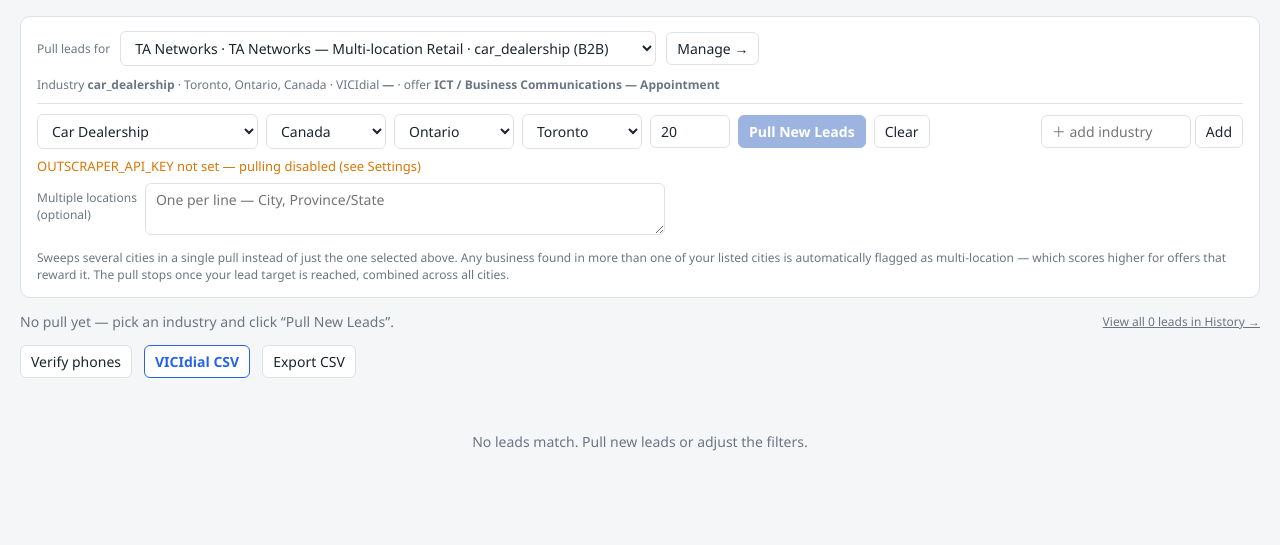
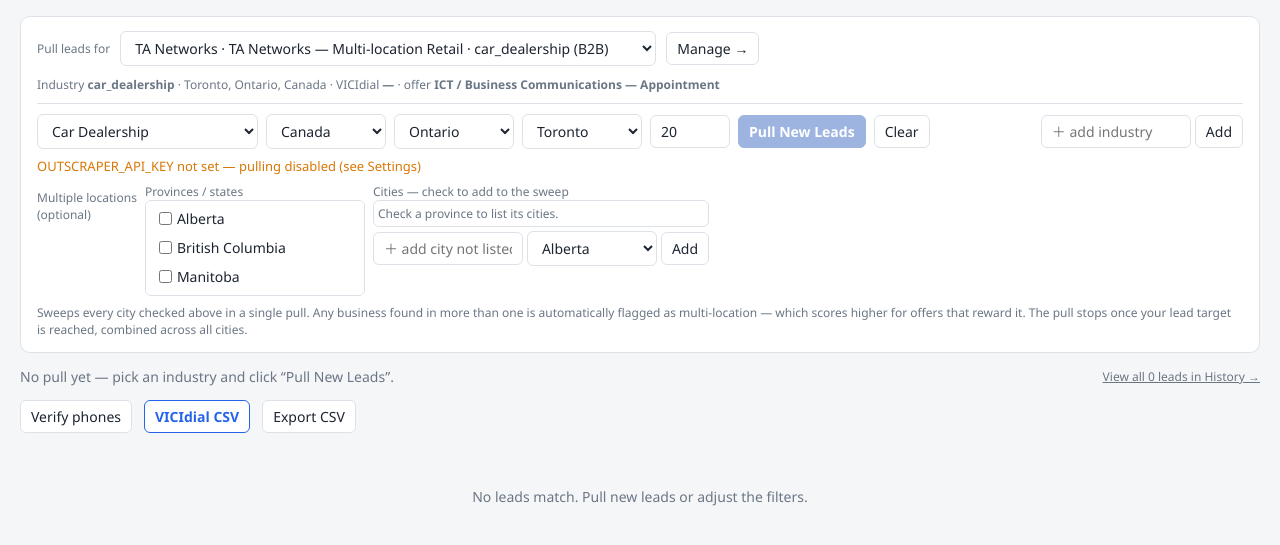
Before and after one commit to AbbieALtria/Outbound-Leads-, a Flask app: page /?campaign_id=1 in a window 1280 px wide. Shown: the part 43-588 px from the top of the page. Run offline with Flask 3, Linux system fonts and the light colour scheme; data comes from the database, SQL or seed files in the repository; data that the repository does not hold is empty.

Commit message:
Dashboard: multi-select city sweep (no free text) from CITIES_BY_STATE
Replace the free-text "Multiple locations" textarea with a typo-proof picker
built on the same geo data + cascade pattern as the single Country/Province/City
dropdowns:
- Province/State checklist (from statesByCountry) -> a City checklist that live-
  populates from CITIES_BY_STATE (+ known cities) for the checked provinces,
  reusing initGeo's fillCities merge. New initSweep() mirrors initGeo.
- Checked cities persist across province toggles (selected set); unchecking a
  province drops its cities.
- Small "+ add city not listed" input + province picker for the non-exhaustive
  fallback (like the single dropdown's "+ new city").
- parseLocations() now reads the checked city checkboxes (data-city/data-prov)
  into the SAME {city, state, country} shape -> same payload.locations. Backend
  sweep logic in pipeline.py is unchanged.
- Helper text updated to describe the checked-cities sweep.

Co-Authored-By: Claude Opus 4.8 <noreply@anthropic.com>

```diff
--- a/static/app.js
+++ b/static/app.js
@@ -73,6 +73,89 @@ function currentCity() {
     if (isNew) cityBox.focus();
   });
   fillStates();
+})();
+
+// ---- multi-city sweep picker: Province checklist -> City checklist ----
+// Same data + cascade pattern as the single-city dropdown above; no free text.
+(function initSweep() {
+  const country = document.getElementById("pull-country");
+  const provWrap = document.getElementById("sweep-provinces");
+  const cityWrap = document.getElementById("sweep-cities");
+  const addCity = document.getElementById("sweep-add-city");
+  const addProv = document.getElementById("sweep-add-prov");
+  const addBtn = document.getElementById("sweep-add-btn");
+  const cityEl = document.getElementById("pull-city");
+  if (!country || !provWrap || !cityWrap || !cityEl) return;
+  const parse = (el, attr) => { try { return JSON.parse(el.dataset[attr] || "{}"); } catch { return {}; } };
+  const statesByCountry = parse(country, "states");
+  const citiesByState = parse(cityEl, "cities");
+  const knownByState = parse(cityEl, "known");
+  const custom = {};                       // {province: [added cities]}
+  const selected = new Set();              // keys "province\tcity" — survives rebuilds
+  const key = (p, c) => p + "\t" + c;
+
+  const checkedProvinces = () =>
+    [...provWrap.querySelectorAll("input:checked")].map((i) => i.value);
+
+  const cityChk = (p, c) => {
+    const lbl = document.createElement("label"); lbl.className = "chk";
+    const inp = document.createElement("input"); inp.type = "checkbox";
+    inp.dataset.prov = p; inp.dataset.city = c;
+    inp.checked = selected.has(key(p, c));
+    inp.addEventListener("change", () =>
+      inp.checked ? selected.add(key(p, c)) : selected.delete(key(p, c)));
+    lbl.appendChild(inp);
+    lbl.appendChild(document.createTextNode(" " + c));
+    return lbl;
+  };
+
+  const fillCities = () => {
+    const provs = checkedProvinces();
+    // drop any selection whose province is no longer checked
+    [...selected].forEach((k) => { if (!provs.includes(k.split("\t")[0])) selected.delete(k); });
+    cityWrap.innerHTML = "";
+    if (!provs.length) {
+      cityWrap.innerHTML = '<span class="dim small">Check a province to list its cities.</span>';
+      return;
+    }
+    provs.forEach((p) => {
+      const cities = [...new Set([
+        ...(citiesByState[p] || []), ...(knownByState[p] || []), ...(custom[p] || []),
+      ])].sort((a, b) => a.localeCompare(b));
+      cities.forEach((c) => cityWrap.appendChild(cityChk(p, c)));
+    });
+  };
+
+  const fillProvinces = () => {
+    const list = statesByCountry[country.value] || [];
+    provWrap.innerHTML = ""; addProv.innerHTML = "";
+    selected.clear();
+    list.forEach((s) => {
+      const lbl = document.createElement("label"); lbl.className = "chk";
+      const inp = document.createElement("input"); inp.type = "checkbox"; inp.value = s;
+      inp.addEventListener("change", fillCities);
+      lbl.appendChild(inp); lbl.appendChild(document.createTextNode(" " + s));
+      provWrap.appendChild(lbl);
+      const o = document.createElement("option"); o.value = s; o.textContent = s;
+      addProv.appendChild(o);
+    });
+    if (!list.length) provWrap.innerHTML = '<span class="dim small">No provinces for this country.</span>';
+    fillCities();
+  };
+
+  if (addBtn) addBtn.addEventListener("click", () => {
+    const c = (addCity.value || "").trim(); const p = addProv.value;
+    if (!c || !p) return;
+    (custom[p] = custom[p] || []).push(c);
+    const provCb = [...provWrap.querySelectorAll("input")].find((i) => i.value === p);
+    if (provCb && !provCb.checked) provCb.checked = true;
+    selected.add(key(p, c));
+    addCity.value = "";
+    fillCities();
+  });
+
+  country.addEventListener("change", fillProvinces);
+  fillProvinces();
 })();
 
 // ---- status buttons ----
@@ -192,15 +275,13 @@ if (pullBtn) {
     });
   }
 
-  // Parse the "Multiple locations" box: one "City, State[, Country]" per line.
+  // Multi-city sweep: the checked city checkboxes (each carries its province).
+  // Same {city, state, country} shape the backend already expects.
   const parseLocations = () => {
-    const box = document.getElementById("pull-locations");
-    if (!box || !box.value.trim()) return [];
-    return box.value.split("\n").map((line) => {
-      const parts = line.split(",").map((p) => p.trim());
-      if (!parts[0]) return null;
-      return { city: parts[0] || "", state: parts[1] || "", country: parts[2] || "" };
-    }).filter(Boolean);
+    const country = (document.getElementById("pull-country") || {}).value || "";
+    return [...document.querySelectorAll("#sweep-cities input:checked")].map((cb) => ({
+      city: cb.dataset.city, state: cb.dataset.prov, country,
+    }));
   };
 
   pullBtn.addEventListener("click", async () => {
--- a/templates/dashboard.html
+++ b/templates/dashboard.html
@@ -79,10 +79,21 @@
     {% endif %}
   </div>
   <div class="pull-controls" style="margin-top:8px; align-items:flex-start;">
-    <label class="dim small" for="pull-locations" style="padding-top:6px;">Multiple locations<br><span class="dim">(optional)</span></label>
-    <textarea id="pull-locations" rows="2" style="flex:1; min-width:280px; max-width:520px; font:inherit; padding:6px 10px; border:1px solid var(--border); border-radius:6px;"
-      placeholder="One per line — City, Province/State"></textarea>
-    <span class="dim small" style="padding-top:6px;">Sweeps several cities in a single pull instead of just the one selected above. Any business found in more than one of your listed cities is automatically flagged as multi-location — which scores higher for offers that reward it. The pull stops once your lead target is reached, combined across all cities.</span>
+    <label class="dim small" style="padding-top:6px;">Multiple locations<br><span class="dim">(optional)</span></label>
+    <div>
+      <div class="dim small">Provinces / states</div>
+      <div id="sweep-provinces" class="ind-checks" style="max-width:220px;"></div>
+    </div>
+    <div>
+      <div class="dim small">Cities <span class="dim">— check to add to the sweep</span></div>
+      <div id="sweep-cities" class="ind-checks" style="max-width:340px;"></div>
+      <div class="inline-form" style="margin-top:4px; gap:4px;">
+        <input id="sweep-add-city" type="text" placeholder="＋ add city not listed" style="width:150px;" autocomplete="off">
+        <select id="sweep-add-prov" class="geo" style="width:130px;" title="Province for the added city"></select>
+        <button id="sweep-add-btn" type="button" class="button">Add</button>
+      </div>
+    </div>
+    <span class="dim small" style="flex-basis:100%;">Sweeps every city checked above in a single pull. Any business found in more than one is automatically flagged as multi-location — which scores higher for offers that reward it. The pull stops once your lead target is reached, combined across all cities.</span>
   </div>
   <div id="pull-progress" class="pull-progress" hidden>
     <span class="spinner"></span>
```
